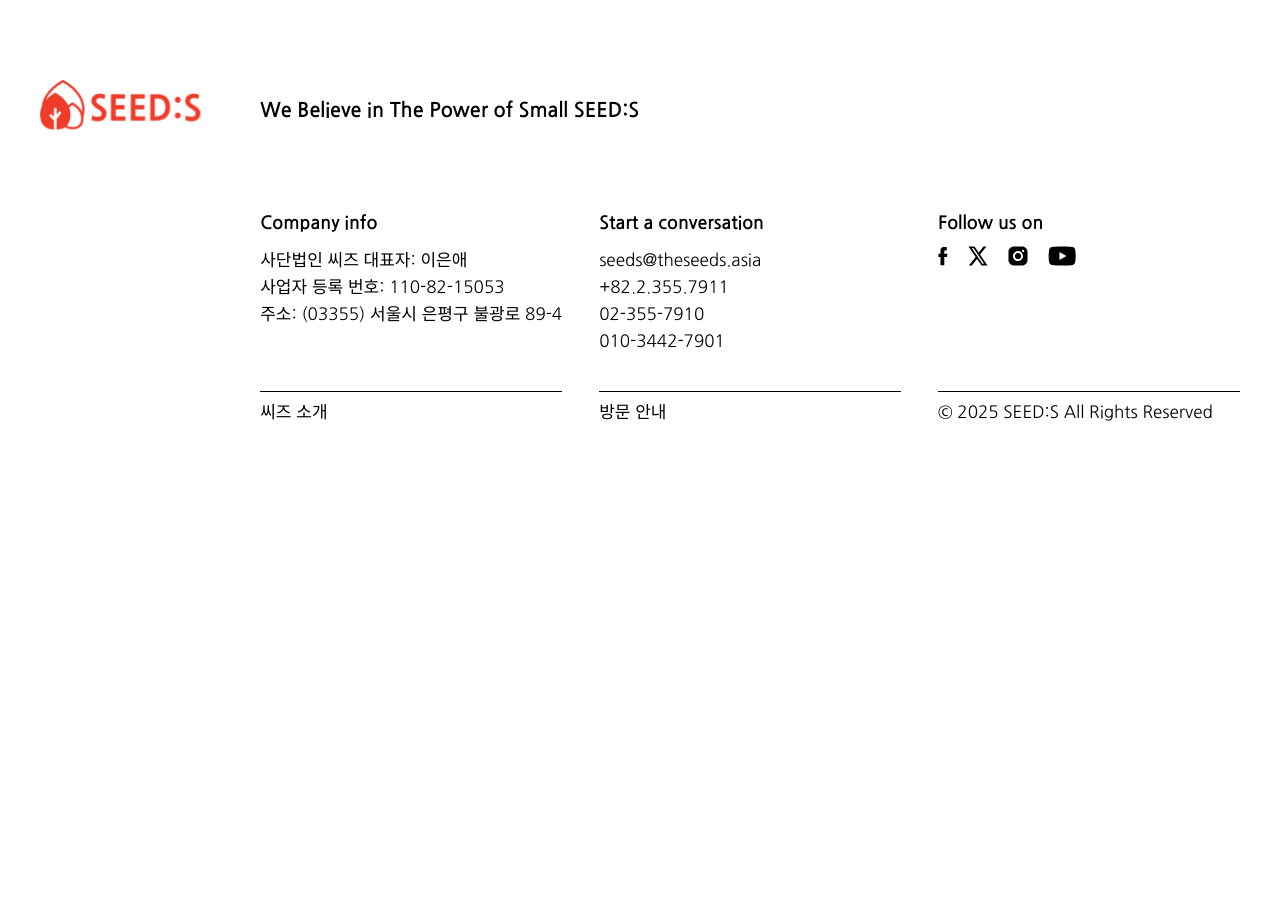
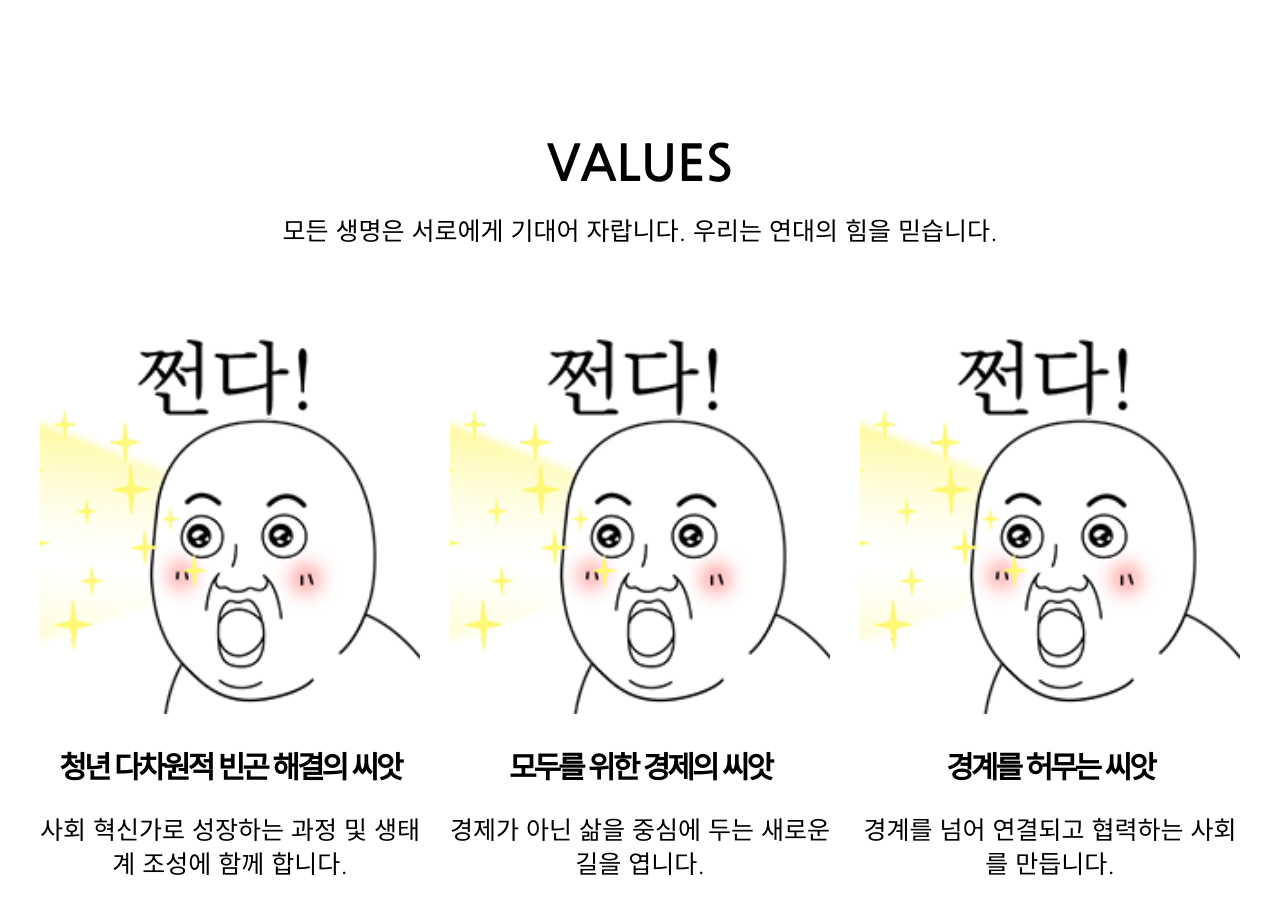
Before and after one commit to sparklaunch/ratatouille, a Next.js app: page / in a window 1280 px wide. Shown: the part 2760-3673 px from the top of the page. Before the commit the page ends 3267 px from the top, so only its background shows below. Built offline with nearby package versions, Linux system fonts and the light colour scheme.

Commit message:
Add values.

```diff
--- a/src/app/page.tsx
+++ b/src/app/page.tsx
@@ -29,6 +29,27 @@ export default function Home() {
                 <Image src="/images/Jumbotron.jpg" alt="씨즈 점보트론 이미지" fill />
                 <h2>We Believe in The Power of Small SEED:S</h2>
             </div>
+            <div className={styles.valuesContainer}>
+                <h3>VALUES</h3>
+                <p>모든 생명은 서로에게 기대어 자랍니다. 우리는 연대의 힘을 믿습니다.</p>
+                <div className={styles.valuesGridContainer}>
+                    <div className={styles.value}>
+                        <Image src="/images/Value.png" alt="가치 이미지" fill />
+                        <h4>청년 다차원적 빈곤 해결의 씨앗</h4>
+                        <p>사회 혁신가로 성장하는 과정 및 생태계 조성에 함께 합니다.</p>
+                    </div>
+                    <div className={styles.value}>
+                        <Image src="/images/Value.png" alt="가치 이미지" fill />
+                        <h4>모두를 위한 경제의 씨앗</h4>
+                        <p>경제가 아닌 삶을 중심에 두는 새로운 길을 엽니다.</p>
+                    </div>
+                    <div className={styles.value}>
+                        <Image src="/images/Value.png" alt="가치 이미지" fill />
+                        <h4>경계를 허무는 씨앗</h4>
+                        <p>경계를 넘어 연결되고 협력하는 사회를 만듭니다.</p>
+                    </div>
+                </div>
+            </div>
             <Footer />
         </>
     );
--- a/src/app/style.module.scss
+++ b/src/app/style.module.scss
@@ -70,3 +70,47 @@
         transform: translateX(-50%);
     }
 }
+
+.valuesContainer {
+    width: 1200px;
+    margin: 150px auto 120px auto;
+    display: flex;
+    flex-direction: column;
+    align-items: center;
+    & > h3 {
+        font-weight: bolder;
+        font-size: 50px;
+        margin-bottom: 30px;
+    }
+    & > p {
+        font-size: 25px;
+        margin-bottom: 90px;
+    }
+}
+
+.valuesGridContainer {
+    display: grid;
+    grid-template-columns: repeat(3, 1fr);
+    gap: 30px;
+}
+
+.value {
+    & > img {
+        position: relative !important;
+        height: inherit !important;
+        margin-bottom: 36px;
+    }
+    & > h4 {
+        font-weight: bold;
+        font-size: 30px;
+        margin-bottom: 30px;
+        line-height: 32px;
+        text-align: center;
+        letter-spacing: -3px;
+    }
+    & > p {
+        font-size: 25px;
+        line-height: 34px;
+        text-align: center;
+    }
+}
```
Also changed, not shown: public/images/Value.png (added).
